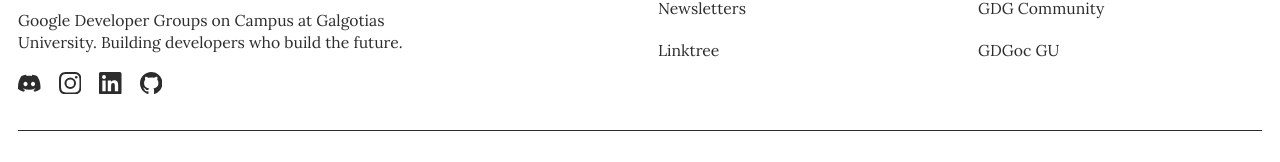
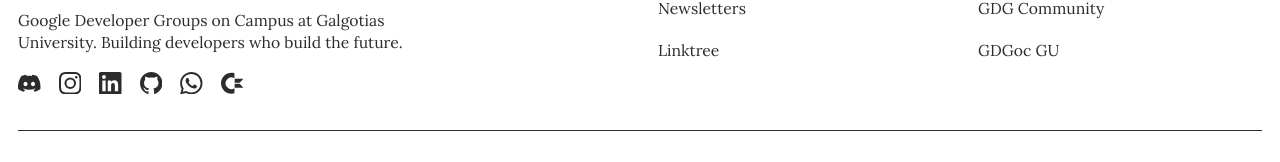
Before and after one commit to GDGoC-GalgotiasUniversity/gdgoc-newsletter, a Next.js app in the folder frontend/: page / in a window 1280 px wide. Shown: the part 1859-2021 px from the top of the page. Built offline with nearby package versions, Linux system fonts and the light colour scheme; no server answers; a web font is replaced by a local one.

Commit message:
feat(footer): add WhatsApp and Commudle social links with icons

```diff
--- a/frontend/components/Footer.tsx
+++ b/frontend/components/Footer.tsx
@@ -7,6 +7,7 @@
     return (
         <footer className="bg-white border-t border-[var(--gray-200)] ">
             <div className="container mx-auto px-4 py-12 max-w-6xl">
+
                 <div className="grid md:grid-cols-4 gap-8 mb-8">
                     {/* Brand Section */}
                     <div className="md:col-span-2 mt-8">
@@ -62,6 +63,28 @@
                             >
                                 <svg className="w-5 h-5" fill="currentColor" viewBox="0 0 24 24">
                                     <path d="M12 0C5.374 0 0 5.373 0 12c0 5.302 3.438 9.8 8.207 11.387.599.111.793-.261.793-.577v-2.234c-3.338.726-4.033-1.416-4.033-1.416-.546-1.387-1.333-1.756-1.333-1.756-1.089-.745.083-.729.083-.729 1.205.084 1.839 1.237 1.839 1.237 1.07 1.834 2.807 1.304 3.492.997.107-.775.418-1.305.762-1.604-2.665-.305-5.467-1.334-5.467-5.931 0-1.311.469-2.381 1.236-3.221-.124-.303-.535-1.524.117-3.176 0 0 1.008-.322 3.301 1.23A11.509 11.509 0 0112 5.803c1.02.005 2.047.138 3.006.404 2.291-1.552 3.297-1.23 3.297-1.23.653 1.653.242 2.874.118 3.176.77.84 1.235 1.911 1.235 3.221 0 4.609-2.807 5.624-5.479 5.921.43.372.823 1.102.823 2.222v3.293c0 .319.192.694.801.576C20.566 21.797 24 17.3 24 12c0-6.627-5.373-12-12-12z" />
+                                </svg>
+                            </a>
+                            <a
+                                href="https://chat.whatsapp.com/HVsWFjRedU0IlbYBwY8IQS"
+                                target="_blank"
+                                rel="noopener noreferrer"
+                                className="text-[var(--gray-500)] hover:text-[var(--gray-900)] transition"
+                                aria-label="WhatsApp"
+                            >
+                                <svg className="w-5 h-5" fill="currentColor" viewBox="0 0 24 24">
+                                    <path d="M17.472 14.382c-.297-.149-1.758-.867-2.03-.967-.273-.099-.471-.148-.67.15-.197.297-.767.966-.94 1.164-.173.199-.347.223-.644.075-.297-.15-1.255-.463-2.39-1.475-.883-.788-1.48-1.761-1.653-2.059-.173-.297-.018-.458.13-.606.134-.133.298-.347.446-.52.149-.174.198-.298.298-.497.099-.198.05-.371-.025-.52-.075-.149-.669-1.612-.916-2.207-.242-.579-.487-.5-.669-.51-.173-.008-.371-.01-.57-.01-.198 0-.52.074-.792.372-.272.297-1.04 1.016-1.04 2.479 0 1.462 1.065 2.875 1.213 3.074.149.198 2.096 3.2 5.077 4.487.709.306 1.262.489 1.694.625.712.227 1.36.195 1.871.118.571-.085 1.758-.719 2.006-1.413.248-.694.248-1.289.173-1.413-.074-.124-.272-.198-.57-.347m-5.421 7.403h-.004a9.87 9.87 0 01-5.031-1.378l-.361-.214-3.741.982.998-3.648-.235-.374a9.86 9.86 0 01-1.51-5.26c.001-5.45 4.436-9.884 9.888-9.884 2.64 0 5.122 1.03 6.988 2.898a9.825 9.825 0 012.893 6.994c-.003 5.45-4.437 9.884-9.885 9.884m8.413-18.297A11.815 11.815 0 0012.05 0C5.495 0 .16 5.335.157 11.892c0 2.096.547 4.142 1.588 5.945L.057 24l6.305-1.654a11.882 11.882 0 005.683 1.448h.005c6.554 0 11.89-5.335 11.893-11.893a11.821 11.821 0 00-3.48-8.413Z" />
+                                </svg>
+                            </a>
+                              <a
+                                href="https://www.commudle.com/communities/dsc-galgotias-university"
+                                target="_blank"
+                                rel="noopener noreferrer"
+                                className="text-[var(--gray-500)] hover:text-[var(--gray-900)] transition"
+                                aria-label="Commudle"
+                            >
+                                <svg className="w-5 h-5" fill="currentColor" viewBox="0 0 24 24">
+                                    <path d="M11.202.798C5.016.798 0 5.814 0 12s5.016 11.202 11.202 11.202c1.094 0 2.153-.157 3.154-.45v-5.335a6.27 6.27 0 1 1 0-10.839v-5.33c-1-.293-2.057-.45-3.154-.45Zm3.375 6.343v4.304h5.27L24 7.14Zm-.037 5.377v4.304h9.423l-4.156-4.304z" />
                                 </svg>
                             </a>
                         </div>
```
